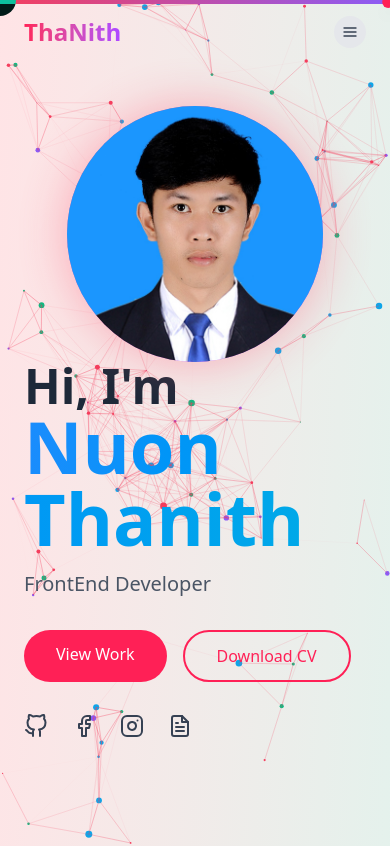
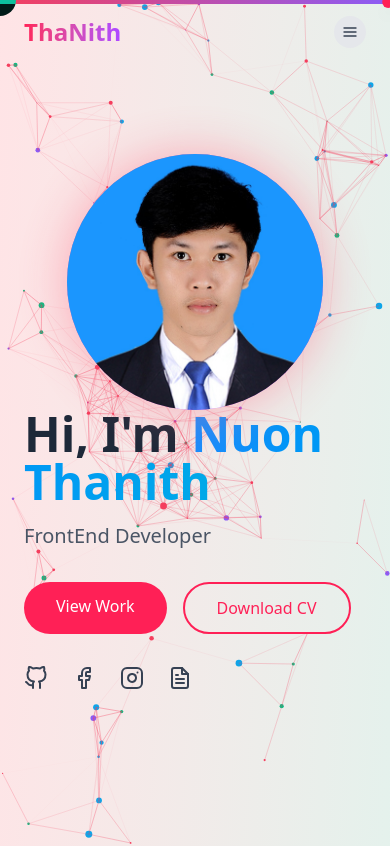
Before and after one commit to nounthanith/portfolio-error, a React (Vite) app: page / in a window 390 px wide. Shown: the top 846 px of the page. Built offline with nearby package versions, Linux system fonts and the light colour scheme.

Commit message:
update txt

```diff
--- a/src/components/Hero.jsx
+++ b/src/components/Hero.jsx
@@ -29,7 +29,7 @@ export default function Hero() {
             transition={{ duration: 0.8 }}
             className="text-5xl md:text-7xl font-bold text-gray-800 dark:text-white mb-4"
           >
-            Hi, I'm <GradientText text="Nuon Thanith" className="text-7xl font-bold" />
+            Hi, I'm <GradientText text="Nuon Thanith" className="text-5xl md:text-7xl font-bold" />
           </motion.h1>
 
           <motion.p
```
